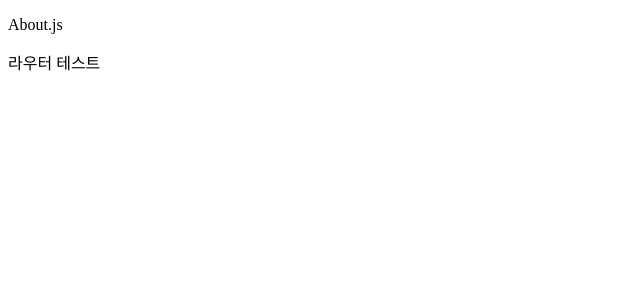
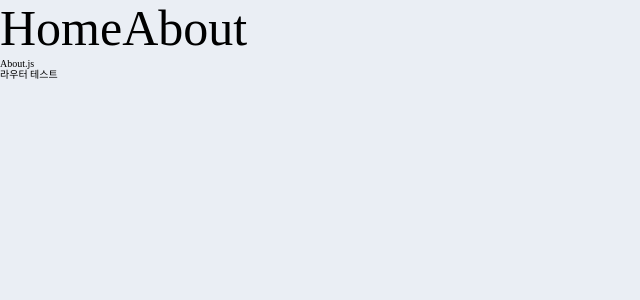
Before and after one commit to HJLee0205/jerney-front, a React (Create React App) app: page /about in a window 1280 px wide. Shown: the top 300 px of the page, without its empty margins (0-640 px from the left). Built offline with nearby package versions, Linux system fonts and the light colour scheme.

Commit message:
라우터 데이터 송/수신 예제

```diff
--- a/src/App.js
+++ b/src/App.js
@@ -1,12 +1,16 @@
 import React from "react";
 import {BrowserRouter, Routes, Route} from "react-router-dom";
+import Home from "./routes/Home";
 import About from "./routes/About";
+import Navigation from "./components/Navigation";
 
 function App() {
     return (
     // 라우터 : 한 페이지 내에서 명령에 따라 필요한 컴포넌트를 호출
         <BrowserRouter>
+            <Navigation />
             <Routes>
+                <Route path="/" exact={true} element={<Home />} />
                 <Route path="/about" element={<About />} />
             </Routes>
         </BrowserRouter>
--- /dev/null
+++ b/src/components/Navigation.js
@@ -0,0 +1,17 @@
+import React from "react";
+import {Link} from "react-router-dom";
+import "../styles/Navigation.css";
+
+const Navigation = () => {
+    return (
+        <div className="nav_con">
+            <Link to="/">Home</Link>
+            <Link to={'/about'} state={"hello"}>
+                About
+            </Link>
+        </div>
+    )
+
+}
+
+export default Navigation;
--- a/src/routes/About.js
+++ b/src/routes/About.js
@@ -1,6 +1,9 @@
 import React from "react";
+import { useLocation } from "react-router-dom";
 
-const About = () => {
+const About = (props) => {
+    const location = useLocation()
+    console.log(location)
     return (
       <div>
           <p>About.js</p>
--- a/src/routes/Home.js
+++ b/src/routes/Home.js
@@ -54,4 +54,4 @@ class Home extends React.Component {
 }
 
 
-export default App;
+export default Home;
--- /dev/null
+++ b/src/styles/Navigation.css
@@ -0,0 +1,2 @@
+body { margin: 0;}
+a {font-size: 50px; margin: 0 auto; text-align: center;}
```
